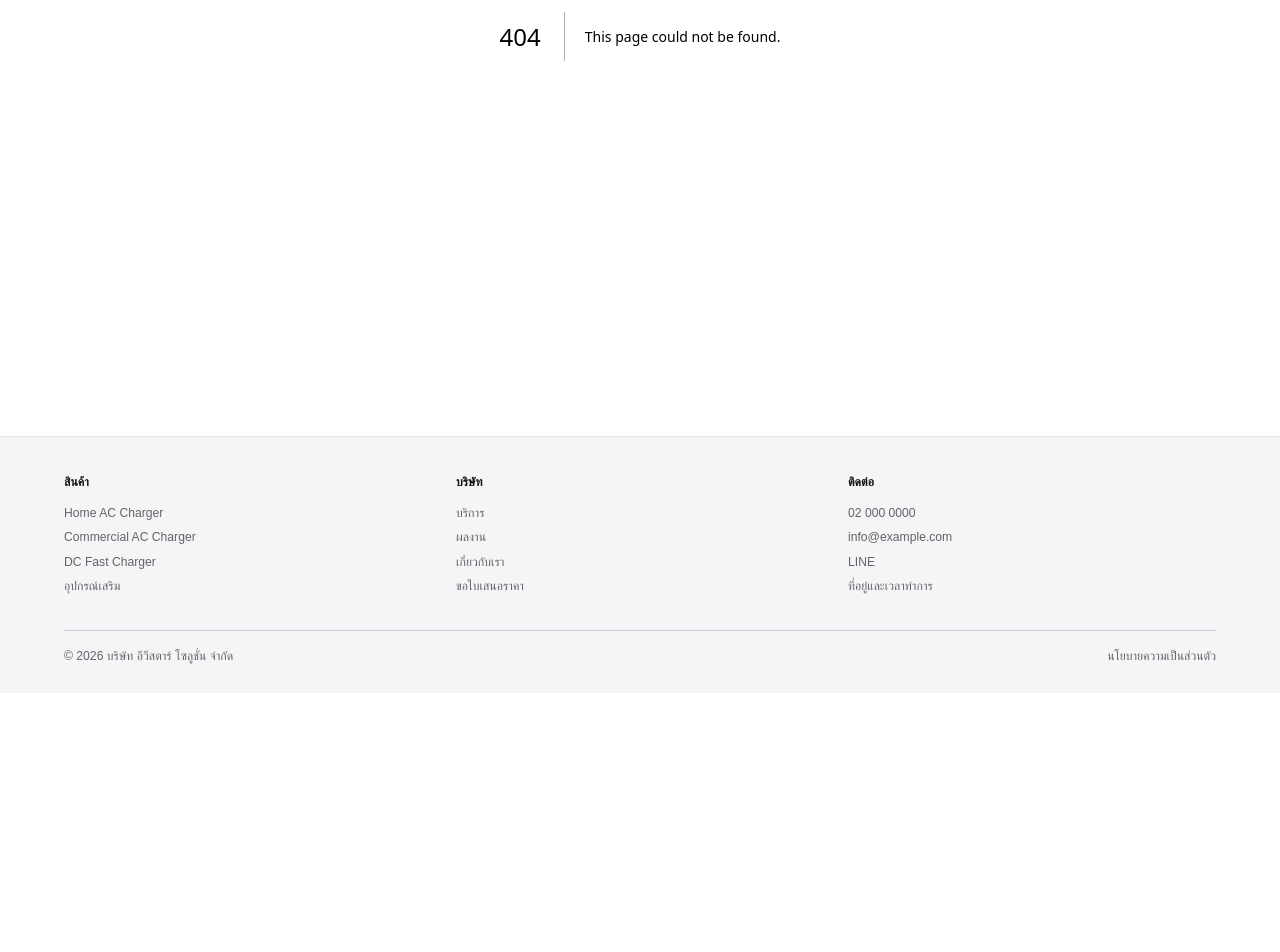
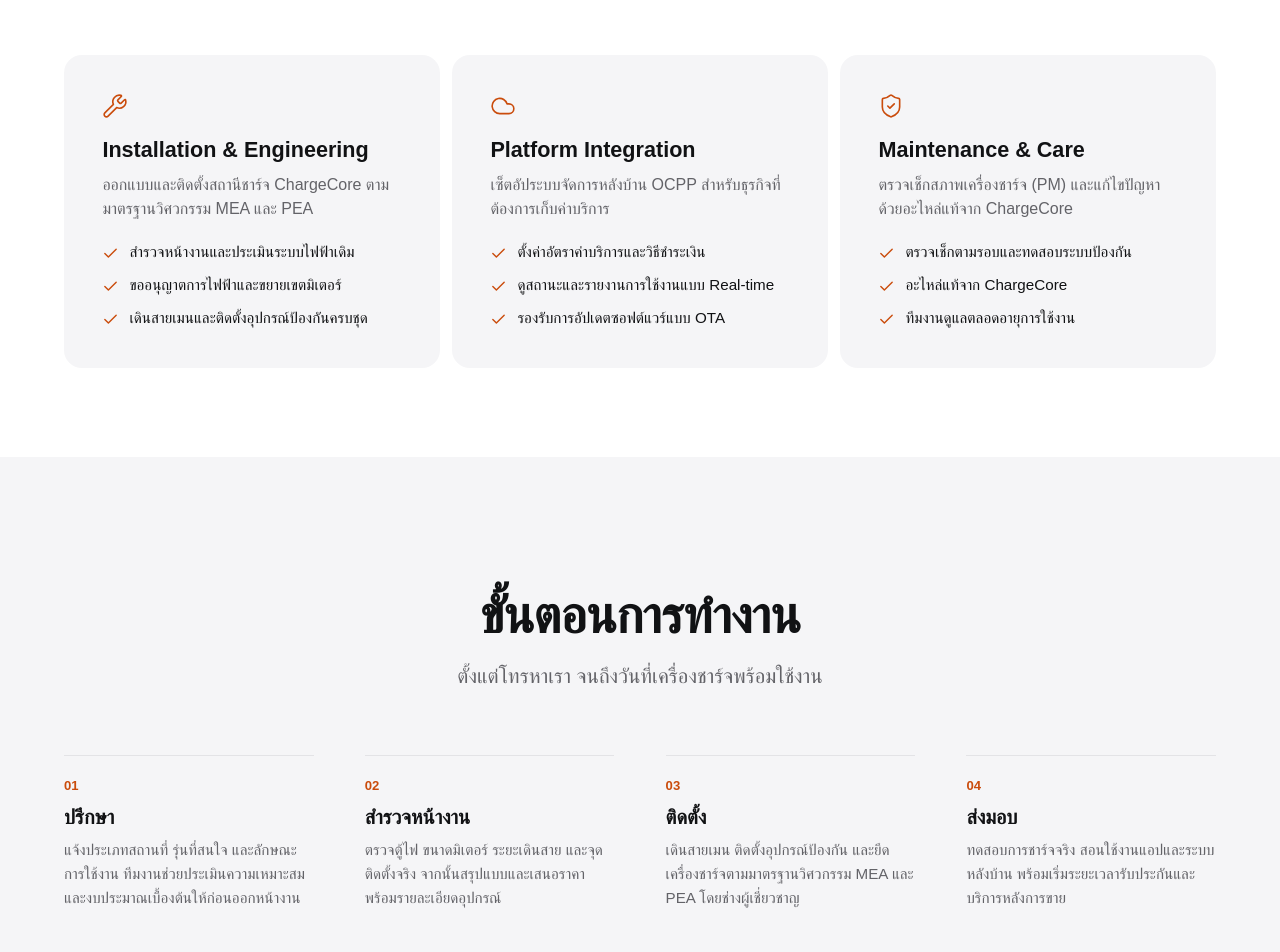
Before and after one commit to papinwit-l/evstar-nextjs, a Next.js app: page /services in a window 1280 px wide. Before the commit this address had no page. Shown: the part 420-1372 px from the top of the page. Before the commit the page ends 1113 px from the top, so only its background shows below. Built offline with nearby package versions, Linux system fonts and the light colour scheme; a web font is replaced by a local one.

Commit message:
/product - adjust hero to reuse component /services - draft - add hero - add service list - add step section - add cta

```diff
--- a/src/app/products/page.tsx
+++ b/src/app/products/page.tsx
@@ -1,8 +1,8 @@
 import type { Metadata } from "next";
 import { CategorySection } from "@/components/products/CategorySection";
 import { CategoryNav } from "@/components/products/CategoryNav";
-import { ProductsHero } from "@/components/products/ProductsHero";
 import { CtaSection } from "@/components/shared/CtaSection";
+import { PageHero } from "@/components/shared/PageHero";
 import { getProductsPage } from "@/lib/api/products";
 
 export const metadata: Metadata = {
@@ -16,7 +16,7 @@ export default async function ProductsPage() {
 
   return (
     <>
-      <ProductsHero title={data.title} lead={data.lead} />
+      <PageHero title={data.title} lead={data.lead} />
       <CategoryNav categories={data.categories} />
       {data.categories.map((category, i) => (
         <CategorySection
--- /dev/null
+++ b/src/app/services/page.tsx
@@ -0,0 +1,25 @@
+import type { Metadata } from "next";
+import { ServiceList } from "@/components/services/ServiceList";
+import { CtaSection } from "@/components/shared/CtaSection";
+import { PageHero } from "@/components/shared/PageHero";
+import { StepsSection } from "@/components/shared/StepsSection";
+import { getServicesPage } from "@/lib/api/services";
+
+export const metadata: Metadata = {
+  title: "บริการ",
+  description:
+    "บริการออกแบบ ติดตั้ง และดูแลสถานีชาร์จ ChargeCore ตามมาตรฐาน MEA และ PEA พร้อมระบบ OCPP และบริการตรวจเช็กบำรุงรักษาโดย EVSTAR SOLUTIONS",
+};
+
+export default async function ServicesPage() {
+  const data = await getServicesPage();
+
+  return (
+    <>
+      <PageHero title={data.title} lead={data.lead} />
+      <ServiceList items={data.services} />
+      <StepsSection data={data.process} className="bg-surface-dim" />
+      <CtaSection data={data.cta} />
+    </>
+  );
+}
--- /dev/null
+++ b/src/components/services/ServiceList.tsx
@@ -0,0 +1,64 @@
+import { Cloud, Wrench, ShieldCheck, Check } from "lucide-react";
+import { Container } from "@/components/shared/Container";
+import type { ServiceItem } from "@/types/services";
+
+const icons = {
+  install: Wrench,
+  platform: Cloud,
+  maintenance: ShieldCheck,
+};
+
+/** The three services, each with its own anchor so other pages can link to it. */
+export function ServiceList({ items }: { items: ServiceItem[] }) {
+  if (items.length === 0) return null;
+
+  return (
+    <section aria-labelledby="services-title" className="py-(--band-py)">
+      <Container>
+        <h2 id="services-title" className="sr-only">
+          บริการจาก EVSTAR SOLUTIONS
+        </h2>
+
+        <ul className="grid gap-3 lg:grid-cols-3">
+          {items.map((item) => {
+            const Icon = icons[item.icon];
+            return (
+              <li
+                key={item.id}
+                id={item.id}
+                className="scroll-mt-[calc(var(--header-height)+24px)] rounded-[18px] bg-surface-dim p-[clamp(24px,3vw,40px)]"
+              >
+                <Icon
+                  size={26}
+                  strokeWidth={1.5}
+                  aria-hidden="true"
+                  className="text-accent-text"
+                />
+                <h3 className="mt-4 text-[1.35rem] font-semibold leading-snug text-balance">
+                  {item.title}
+                </h3>
+                <p className="mt-2 text-text-muted text-pretty">{item.body}</p>
+
+                {item.bullets && item.bullets.length > 0 && (
+                  <ul className="mt-5 grid gap-2.5">
+                    {item.bullets.map((bullet) => (
+                      <li key={bullet} className="flex gap-2.5 text-[0.95rem]">
+                        <Check
+                          size={17}
+                          strokeWidth={2}
+                          aria-hidden="true"
+                          className="mt-1 shrink-0 text-accent-text"
+                        />
+                        <span className="text-pretty">{bullet}</span>
+                      </li>
+                    ))}
+                  </ul>
+                )}
+              </li>
+            );
+          })}
+        </ul>
+      </Container>
+    </section>
+  );
+}
--- a/src/components/products/ProductsHero.tsx
+++ b/src/components/shared/PageHero.tsx
@@ -1,21 +1,25 @@
 import { Container } from "@/components/shared/Container";
 import { Phrases } from "@/components/shared/Phrases";
 
-type ProductsHeroProps = {
+type PageHeroProps = {
+  /** "\n" marks where Thai phrases may wrap */
   title: string;
-  lead: string;
+  lead?: string;
 };
 
-export function ProductsHero({ title, lead }: ProductsHeroProps) {
+/** Short centered page header: h1 + one lead line. */
+export function PageHero({ title, lead }: PageHeroProps) {
   return (
     <section className="pb-[clamp(40px,6vw,64px)] pt-[clamp(48px,7vw,88px)] text-center">
       <Container>
         <h1 className="mx-auto max-w-[18ch] text-[clamp(2rem,5vw,3.4rem)] font-semibold leading-[1.2] tracking-[-0.02em] text-balance">
           <Phrases text={title} />
         </h1>
-        <p className="mx-auto mt-4 max-w-[44ch] text-[clamp(1.05rem,1.6vw,1.3rem)] text-text-muted text-balance">
-          <Phrases text={lead} />
-        </p>
+        {lead && (
+          <p className="mx-auto mt-4 max-w-[44ch] text-[clamp(1.05rem,1.6vw,1.3rem)] text-text-muted text-balance">
+            <Phrases text={lead} />
+          </p>
+        )}
       </Container>
     </section>
   );
--- a/src/components/shared/StepsSection.tsx
+++ b/src/components/shared/StepsSection.tsx
@@ -19,8 +19,9 @@ export function StepsSection({
 
   return (
     <section
+      id="process"
       aria-labelledby="process-title"
-      className={cn("py-(--section-py)", className)}
+      className={cn("scroll-mt-(--header-height) py-(--section-py)", className)}
     >
       <Container>
         <SectionHeading
--- /dev/null
+++ b/src/lib/api/services.ts
@@ -0,0 +1,8 @@
+import { cache } from "react";
+import { servicesPage } from "@/lib/mock/services";
+import type { ServicesPageData } from "@/types/services";
+
+/** Later: one WPGraphQL query with next: { tags: ["services"] }. */
+export const getServicesPage = cache(async (): Promise<ServicesPageData> => {
+  return servicesPage;
+});
--- /dev/null
+++ b/src/lib/mock/services.ts
@@ -0,0 +1,76 @@
+import type { ServicesPageData } from "@/types/services";
+
+/**
+ * Content from the client's services document.
+ * TODO: installation packages for home and business (the client's section list
+ * mentions them, but no details were provided) and PM service intervals.
+ */
+export const servicesPage: ServicesPageData = {
+  title: "ติดตั้งและดูแล\nโดยทีมวิศวกรคนไทย",
+  lead: "ตั้งแต่ออกแบบระบบ ขออนุญาตการไฟฟ้า\nจนถึงบำรุงรักษาหลังติดตั้ง",
+  services: [
+    {
+      id: "install",
+      icon: "install",
+      title: "Installation & Engineering",
+      body: "ออกแบบและติดตั้งสถานีชาร์จ ChargeCore ตามมาตรฐานวิศวกรรม MEA และ PEA",
+      bullets: [
+        "สำรวจหน้างานและประเมินระบบไฟฟ้าเดิม",
+        "ขออนุญาตการไฟฟ้าและขยายเขตมิเตอร์",
+        "เดินสายเมนและติดตั้งอุปกรณ์ป้องกันครบชุด",
+      ],
+    },
+    {
+      id: "platform",
+      icon: "platform",
+      title: "Platform Integration",
+      body: "เซ็ตอัประบบจัดการหลังบ้าน OCPP สำหรับธุรกิจที่ต้องการเก็บค่าบริการ",
+      bullets: [
+        "ตั้งค่าอัตราค่าบริการและวิธีชำระเงิน",
+        "ดูสถานะและรายงานการใช้งานแบบ Real-time",
+        "รองรับการอัปเดตซอฟต์แวร์แบบ OTA",
+      ],
+    },
+    {
+      id: "maintenance",
+      icon: "maintenance",
+      title: "Maintenance & Care",
+      body: "ตรวจเช็กสภาพเครื่องชาร์จ (PM) และแก้ไขปัญหาด้วยอะไหล่แท้จาก ChargeCore",
+      bullets: [
+        "ตรวจเช็กตามรอบและทดสอบระบบป้องกัน",
+        "อะไหล่แท้จาก ChargeCore",
+        "ทีมงานดูแลตลอดอายุการใช้งาน",
+      ],
+    },
+  ],
+  // Same four steps as the home page, with fuller descriptions
+  process: {
+    title: "ขั้นตอนการทำงาน",
+    lead: "ตั้งแต่โทรหาเรา\nจนถึงวันที่เครื่องชาร์จพร้อมใช้งาน",
+    steps: [
+      {
+        title: "ปรึกษา",
+        body: "แจ้งประเภทสถานที่ รุ่นที่สนใจ และลักษณะการใช้งาน ทีมงานช่วยประเมินความเหมาะสมและงบประมาณเบื้องต้นให้ก่อนออกหน้างาน",
+      },
+      {
+        title: "สำรวจหน้างาน",
+        body: "ตรวจตู้ไฟ ขนาดมิเตอร์ ระยะเดินสาย และจุดติดตั้งจริง จากนั้นสรุปแบบและเสนอราคาพร้อมรายละเอียดอุปกรณ์",
+      },
+      {
+        title: "ติดตั้ง",
+        body: "เดินสายเมน ติดตั้งอุปกรณ์ป้องกัน และยึดเครื่องชาร์จตามมาตรฐานวิศวกรรม MEA และ PEA โดยช่างผู้เชี่ยวชาญ",
+      },
+      {
+        title: "ส่งมอบ",
+        body: "ทดสอบการชาร์จจริง สอนใช้งานแอปและระบบหลังบ้าน พร้อมเริ่มระยะเวลารับประกันและบริการหลังการขาย",
+      },
+    ],
+  },
+  cta: {
+    title: "เริ่มจากการสำรวจหน้างาน",
+    lead: "ส่งข้อมูลเบื้องต้น\nทีมงานติดต่อกลับเพื่อนัดวันสำรวจ",
+    primary: { label: "จองคิวสำรวจหน้างาน", href: "/quote?intent=survey" },
+    secondary: { label: "ดูสินค้าทั้งหมด", href: "/products" },
+    showLine: true,
+  },
+};
--- /dev/null
+++ b/src/types/services.ts
@@ -0,0 +1,23 @@
+/**
+ * Services page — mirror as ACF fields on the WP "Services" page.
+ */
+
+import type { CtaData, StepsData } from "@/types/common";
+
+export type ServiceItem = {
+  /** Anchor id, e.g. "install" */
+  id: string;
+  /** Icon key — mapped to a lucide icon in ServiceList */
+  icon: "install" | "platform" | "maintenance";
+  title: string;
+  body: string;
+  bullets?: string[];
+};
+
+export type ServicesPageData = {
+  title: string;
+  lead: string;
+  services: ServiceItem[];
+  process: StepsData;
+  cta: CtaData;
+};
```
